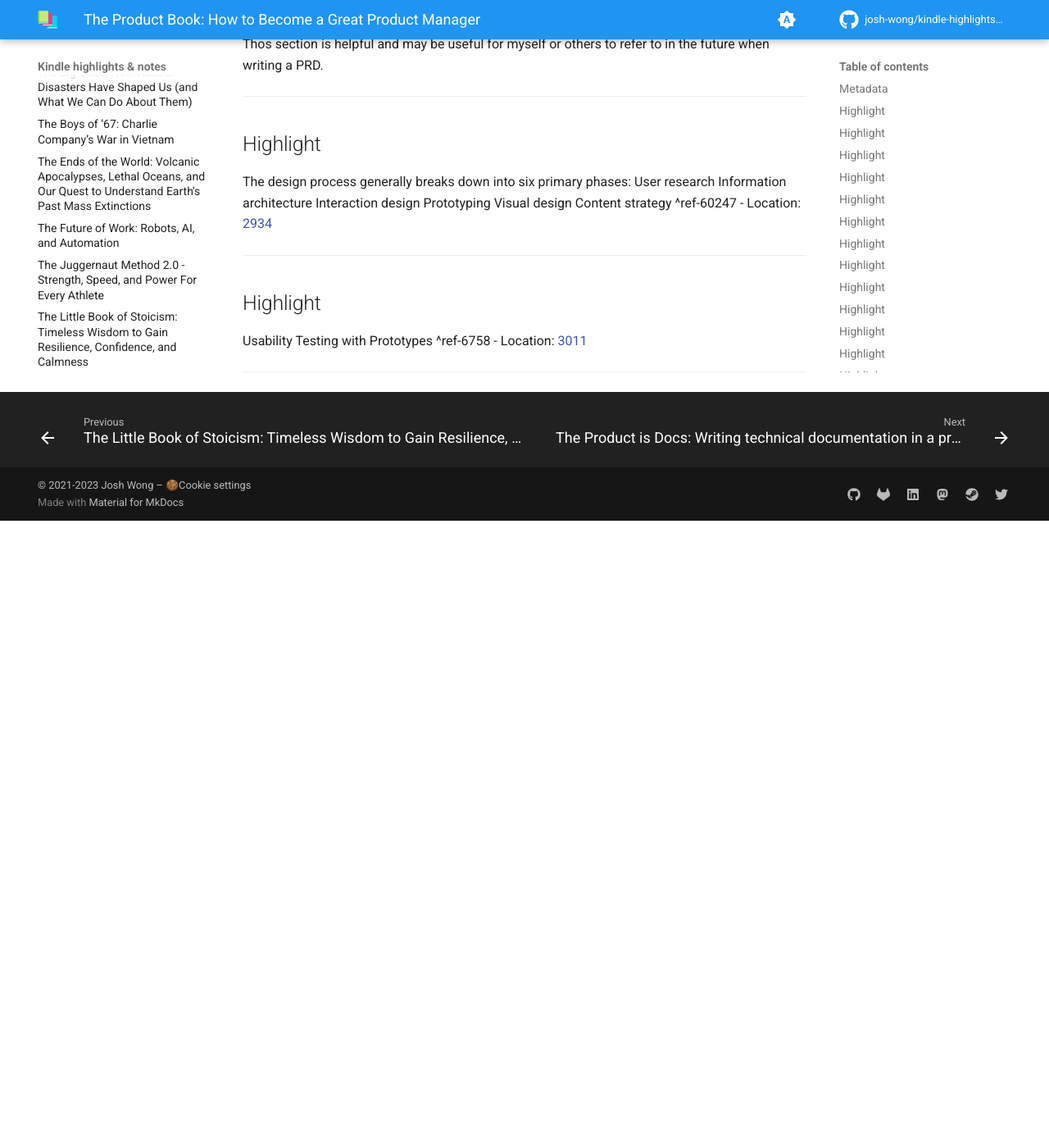
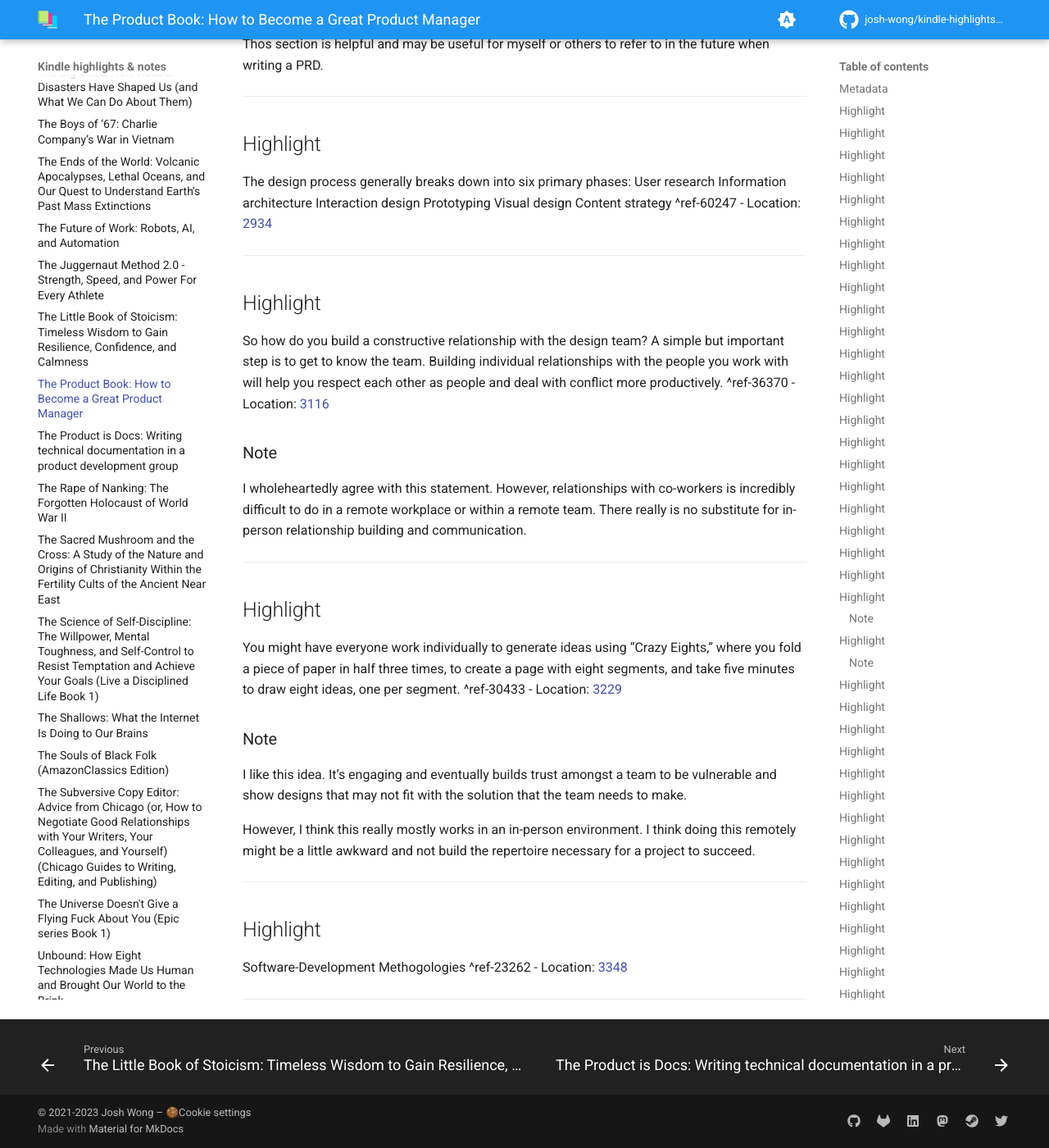
Before and after one commit to josh-wong/kindle-highlights-notes, an MkDocs documentation site: the page built from docs/The Product Book.md, in a window 1280 px wide and 1400 px high, scrolled down 13158 px. Shown: the whole window at 82% size. Built offline with MkDocs 1.6.1 and Material for MkDocs 9.7.7, drawn with Linux system fonts in a browser that asks for light colours; comment, search, counter and statistics services are not loaded; before the commit the page ends 13793 px from its top, so only the background shows below that.

Commit message:
Update highlights and notes

```diff
--- a/docs/The Product Book.md
+++ b/docs/The Product Book.md
@@ -338,7 +338,27 @@ The design process generally breaks down into six primary phases: User research
 ---
 ## Highlight
 
-Usability Testing with Prototypes ^ref-6758
-- Location: [3011](kindle://book?action=open&asin=B071HFBGXR&location=3011)
+So how do you build a constructive relationship with the design team? A simple but important step is to get to know the team. Building individual relationships with the people you work with will help you respect each other as people and deal with conflict more productively. ^ref-36370
+- Location: [3116](kindle://book?action=open&asin=B071HFBGXR&location=3116)
+
+### Note
+I wholeheartedly agree with this statement. However, relationships with co-workers is incredibly difficult to do in a remote workplace or within a remote team. There really is no substitute for in-person relationship building and communication.
 
 ---
+## Highlight
+
+You might have everyone work individually to generate ideas using “Crazy Eights,” where you fold a piece of paper in half three times, to create a page with eight segments, and take five minutes to draw eight ideas, one per segment. ^ref-30433
+- Location: [3229](kindle://book?action=open&asin=B071HFBGXR&location=3229)
+
+### Note
+I like this idea. It’s engaging and eventually builds trust amongst a team to be vulnerable and show designs that may not fit with the solution that the team needs to make.
+
+However, I think this really mostly works in an in-person environment. I think doing this remotely might be a little awkward and not build the repertoire necessary for a project to succeed.
+
+---
+## Highlight
+
+Software-Development Methogologies ^ref-23262
+- Location: [3348](kindle://book?action=open&asin=B071HFBGXR&location=3348)
+
+---
```
Also changed, not shown: other parts of docs/The Product Book.md (+2 -2 lines).
